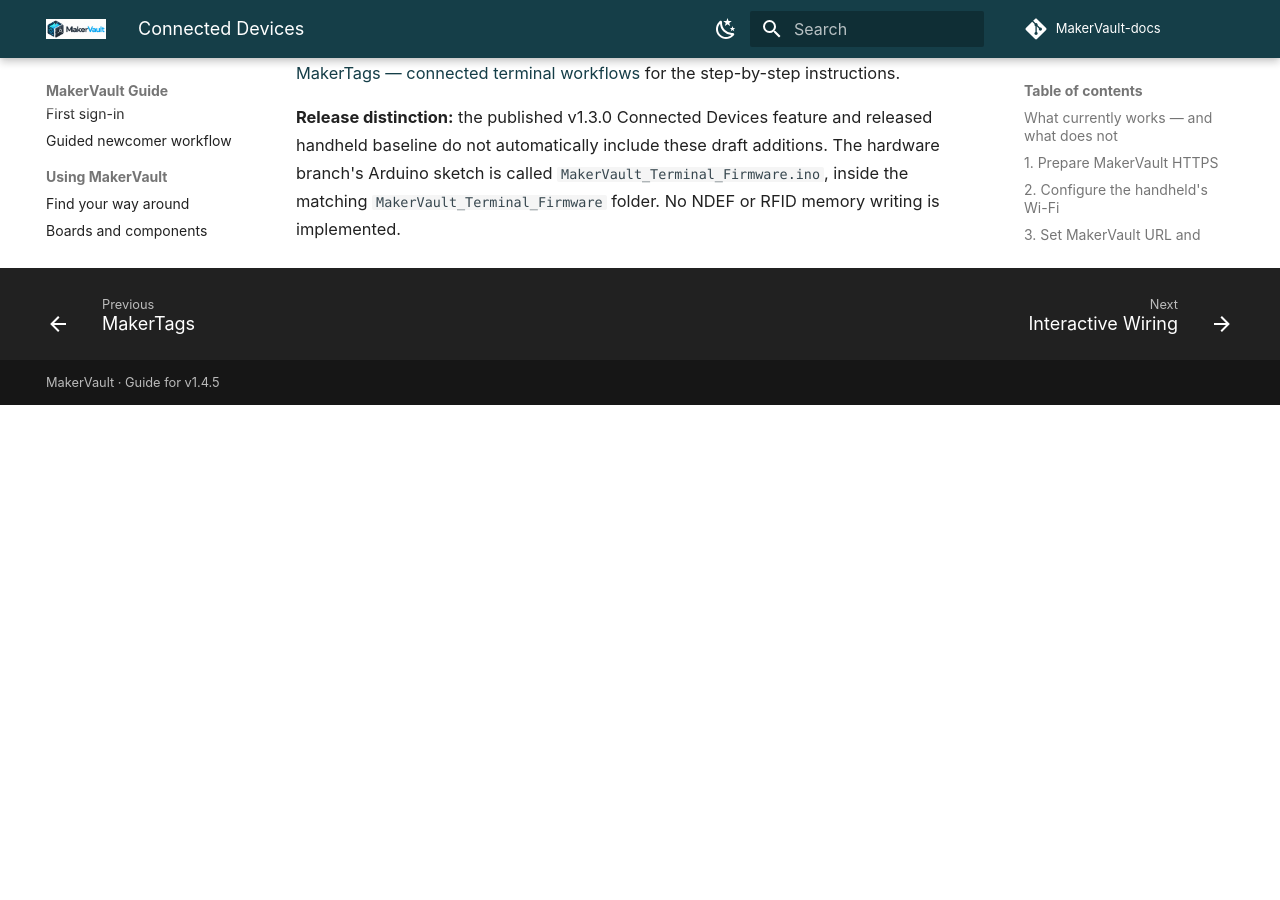
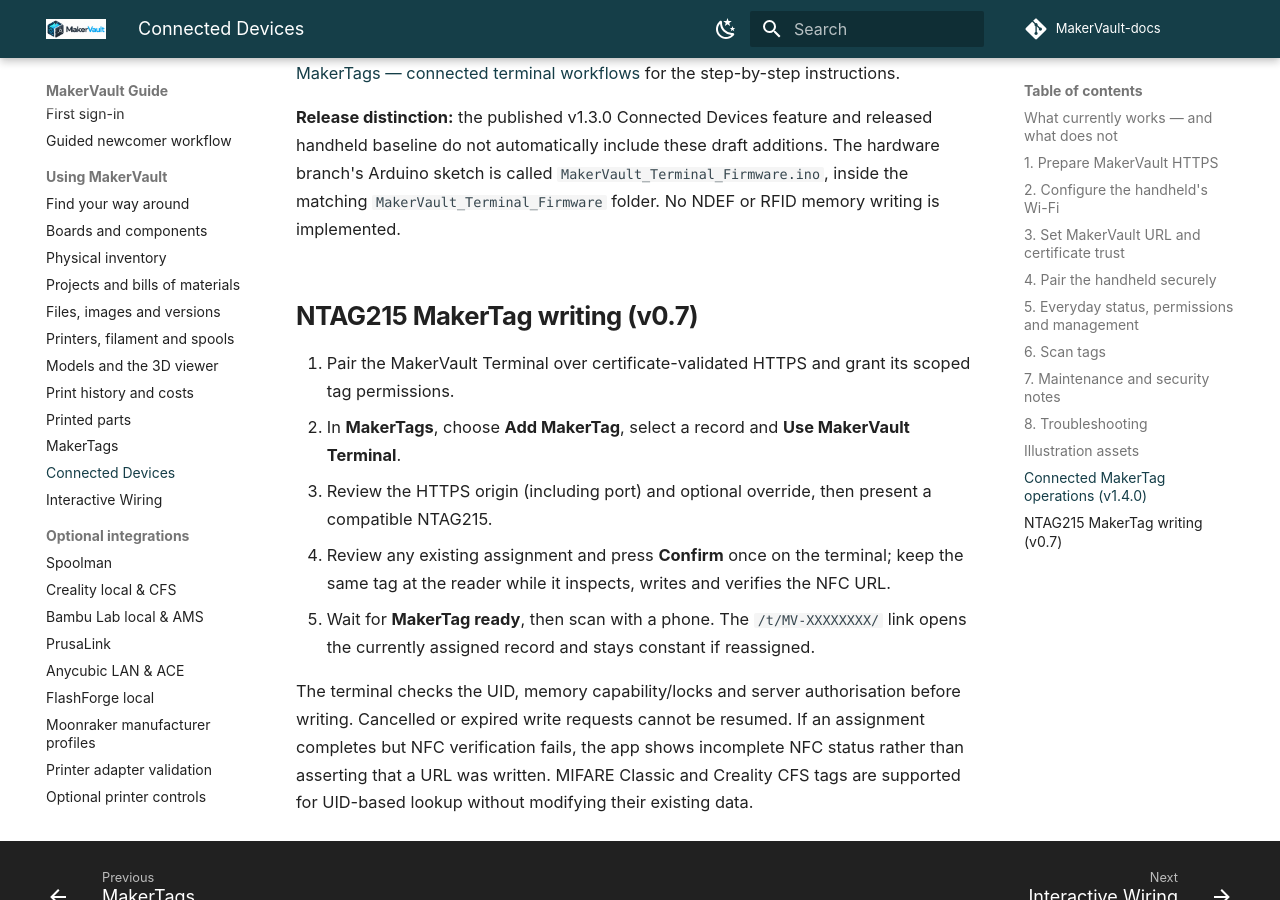
Before and after one commit to gavrd7/MakerVault-docs, an MkDocs documentation site: the page built from docs/guide/using/connected-devices.md, in a window 1280 px wide and 900 px high, scrolled down 13976 px. Built offline with MkDocs 1.6.1 and Material for MkDocs 9.7.7, drawn with Linux system fonts in a browser that asks for light colours; comment, search, counter and statistics services are not loaded; before the commit the page ends 14381 px from its top, so only the background shows below that; some of the changed text lies outside the part shown.

Commit message:
docs: prepare v1.4.5 and Terminal v0.7 guide updates

```diff
--- a/docs/guide/using/connected-devices.md
+++ b/docs/guide/using/connected-devices.md
@@ -1,7 +1,7 @@
-# Connected Devices and RFID/NFC handheld (v1.3.0)
+# Connected Devices and MakerVault Terminal
 
-!!! info "MakerVault v1.4.0 and Terminal Firmware v0.6.0"
-    This guide covers secure device pairing (introduced in v1.3.0) and connected MakerTag operations added in MakerVault v1.4.0 with handheld firmware v0.6.0. Physical tag-memory writing is not implemented.
+!!! info "MakerVault v1.4.5 and Terminal Firmware v0.7"
+    MakerVault v1.4.5 and paired MakerVault Terminal firmware v0.7 support confirmed NTAG215 NFC link writing with independent read-back verification. Classic/CFS tags remain UID lookup only.
 
 **Want to build the terminal?** Start with the [RFID/NFC handheld build appendix](../reference/rfid-terminal-build.md), which covers parts, printed enclosure, assembly checks and links to the [MakerVault-Hardware repository](https://github.com/gavrd7/MakerVault-Hardware).
 
@@ -12,7 +12,7 @@
 
 ## What currently works — and what does not
 
-The v0.6.0 handheld supports Wi-Fi provisioning, certificate-verified HTTPS, pairing, heartbeat, local UID scanning and online MakerTag lookup/registration/reassignment with user confirmation. Physical NFC/RFID memory writing and Creality CFS payload decoding are not implemented.
+The v0.7 handheld supports Wi-Fi provisioning, certificate-verified HTTPS, pairing, heartbeat, local UID scanning and online MakerTag lookup/registration/reassignment with user confirmation. Physical NFC/RFID memory writing and Creality CFS payload decoding are not implemented.
 
 ## 1. Prepare MakerVault HTTPS
 
@@ -59,7 +59,7 @@
 
 Run **Connections → MakerVault → Test HTTPS**. It distinguishes certificate/transport verification from API authentication: a **Verified** TLS result with HTTP 401 or **Authentication failed** can be normal before pairing, whereas **Certificate rejected** means you must correct the CA, hostname, expiry or certificate chain. Do not disable certificate verification.
 
-The v0.6.0 firmware retains its API key across ordinary server-address and custom-CA changes, but has an approved-endpoint guard: it must not send an existing credential to an unapproved replacement URL. Restoring the previously approved URL restores use of the saved credential if not revoked. It does not provide a complete multi-server profile manager.
+The v0.7 firmware retains its API key across ordinary server-address and custom-CA changes, but has an approved-endpoint guard: it must not send an existing credential to an unapproved replacement URL. Restoring the previously approved URL restores use of the saved credential if not revoked. It does not provide a complete multi-server profile manager.
 
 ## 4. Pair the handheld securely
 
@@ -128,7 +128,7 @@
 
 NVS persistence does **not** establish hardware-backed encryption at rest; production flash encryption has **not** been verified. A full factory-reset menu and OTA updates also have **not** been confirmed in this release candidate. Updates currently use Arduino IDE/USB-C with appropriate ESP32-S3 board and partition configuration.
 
-The v0.6.0 firmware has been flashed and the version display verified on physical hardware.
+The v0.7 firmware has been flashed and the version display verified on physical hardware.
 
 ## 8. Troubleshooting
 
@@ -159,3 +159,14 @@
 Grant `tags:read` for lookup and `tags:write` for browser-initiated registration, subject to the user's MakerTag permissions. Requests are sent only to the selected paired terminal over certificate-verified HTTPS. The browser and handheld can cancel one another's pending request, and a browser refresh can resume an active registration. See [MakerTags — connected terminal workflows](maker-tags.md#connected-rfid-terminal-workflows-v140) for the step-by-step instructions.
 
 **Release distinction:** the published v1.3.0 Connected Devices feature and released handheld baseline do not automatically include these draft additions. The hardware branch's Arduino sketch is called `MakerVault_Terminal_Firmware.ino`, inside the matching `MakerVault_Terminal_Firmware` folder. No NDEF or RFID memory writing is implemented.
+
+
+## NTAG215 MakerTag writing (v0.7)
+
+1. Pair the MakerVault Terminal over certificate-validated HTTPS and grant its scoped tag permissions.
+2. In **MakerTags**, choose **Add MakerTag**, select a record and **Use MakerVault Terminal**.
+3. Review the HTTPS origin (including port) and optional override, then present a compatible NTAG215.
+4. Review any existing assignment and press **Confirm** once on the terminal; keep the same tag at the reader while it inspects, writes and verifies the NFC URL.
+5. Wait for **MakerTag ready**, then scan with a phone. The `/t/MV-XXXXXXXX/` link opens the currently assigned record and stays constant if reassigned.
+
+The terminal checks the UID, memory capability/locks and server authorisation before writing. Cancelled or expired write requests cannot be resumed. If an assignment completes but NFC verification fails, the app shows incomplete NFC status rather than asserting that a URL was written. MIFARE Classic and Creality CFS tags are supported for UID-based lookup without modifying their existing data.
```
